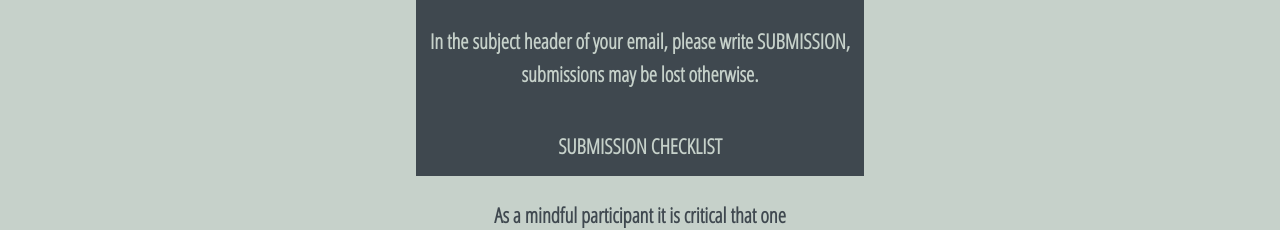
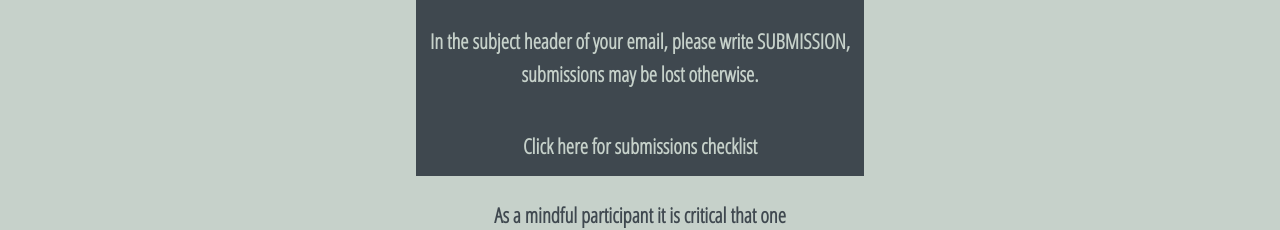
Before and after one commit to aidanrbates/aidanrbates.github.io, a plain HTML site: page index.html in a window 1280 px wide. Shown: the part 7740-7970 px from the top of the page. Drawn offline with nearby package versions, Linux system fonts and the light colour scheme.

Commit message:
Update index.html

```diff
--- a/index.html
+++ b/index.html
@@ -212,7 +212,7 @@ Pre-seminars to begin the conversation on what ethical action is. The pre-semina
                     eacsubmission@gmail.com</strong></h2>
                     <h2 id="dead2" class="subdesc"><strong>In the subject header of your email, please write SUBMISSION, submissions may be lost otherwise.</strong></h2>
                 <h2 id="dead3" class="subdesc"><strong><a href="https://drive.google.com/file/d/1dfhoJ6U3ZqzEesjvH04LITk0dn7sncEK/view?usp=sharing
-" target="_blank">SUBMISSION CHECKLIST</a></strong></h2>
+" target="_blank">Click here for submissions checklist</a></strong></h2>
 
                     <h2>As a mindful participant it is critical that one</h2>
             <div id="threecol">
```
